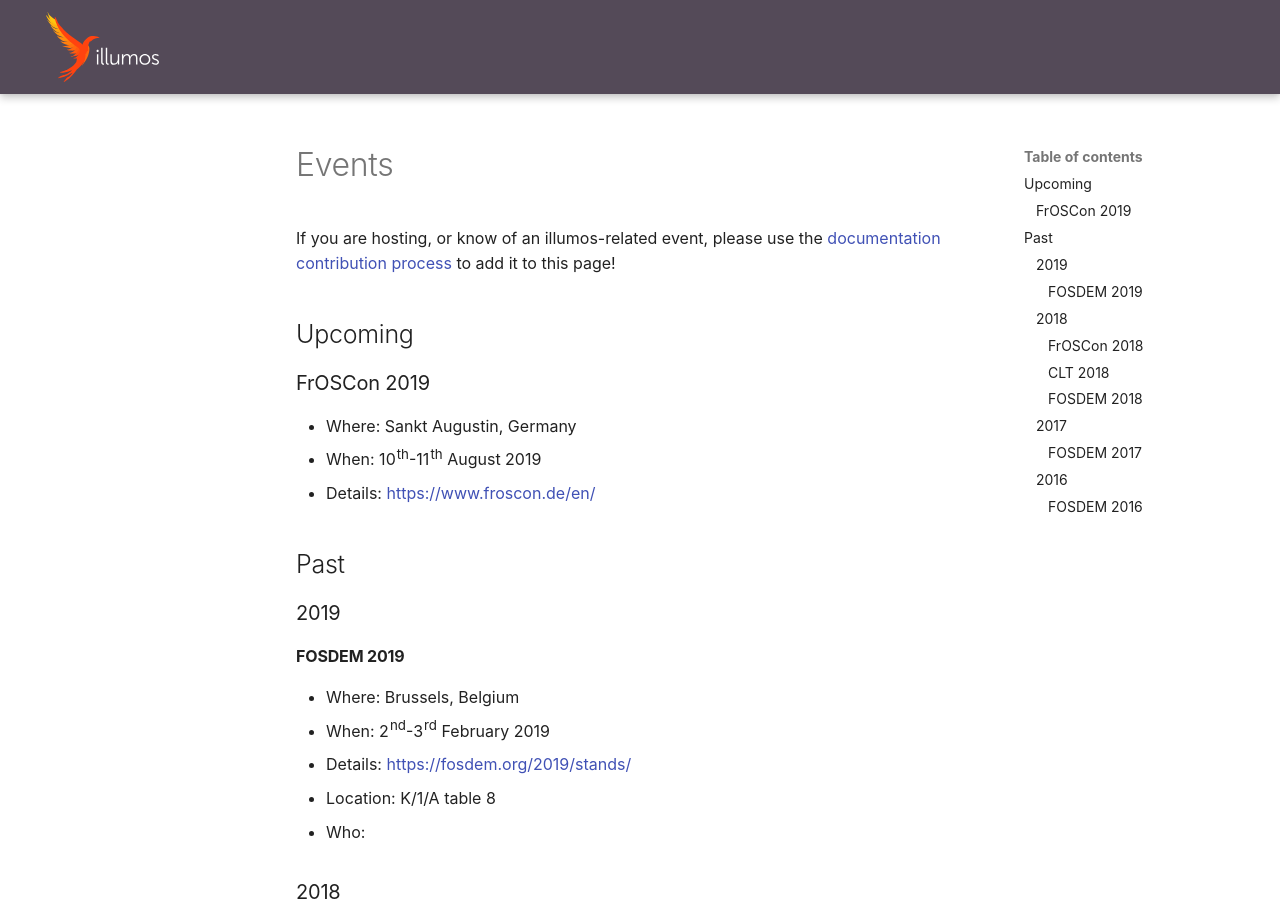
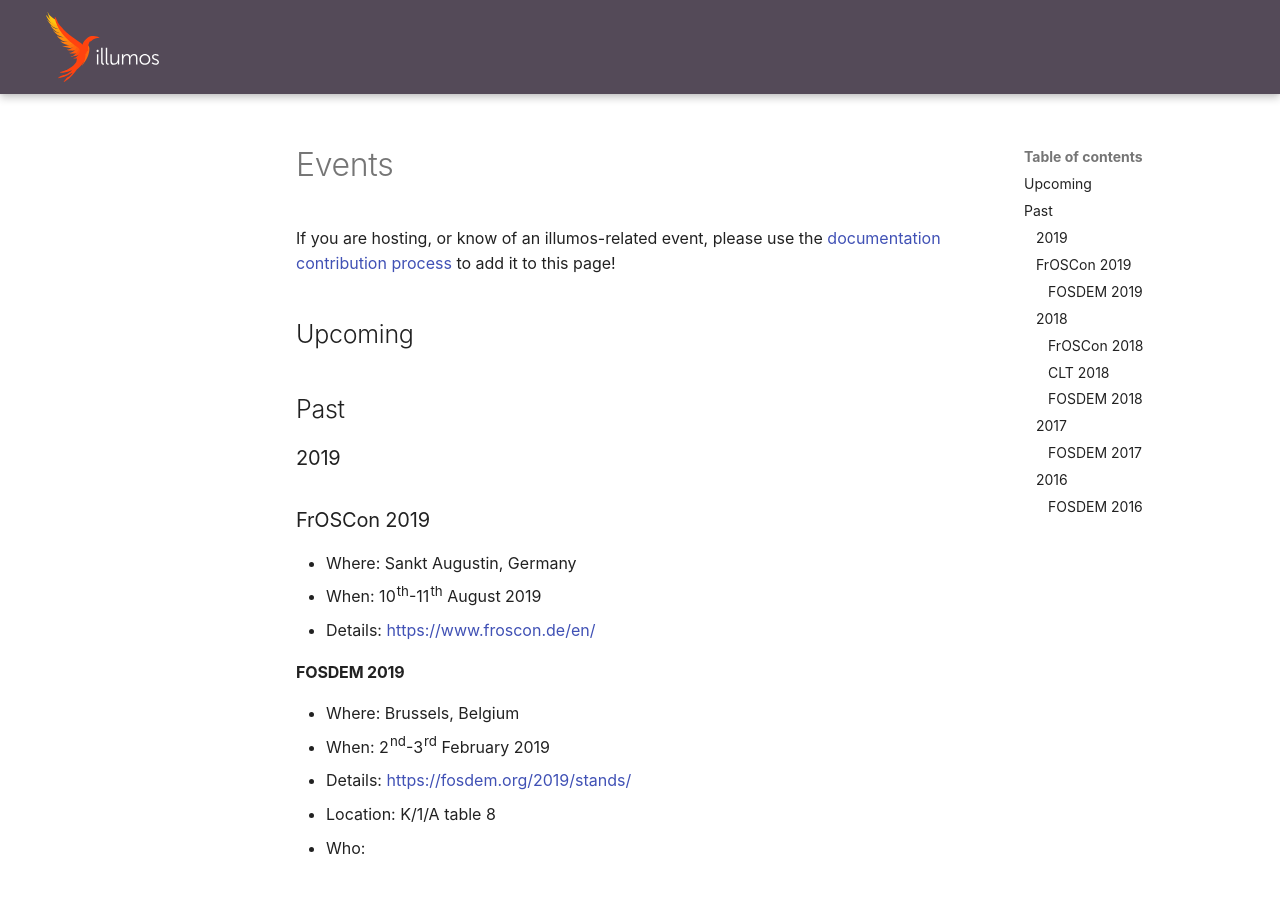
Before and after one commit to illumos/docs, an MkDocs documentation site: the page built from docs/community/events.md, in a window 1280 px wide and 900 px high. Built offline with MkDocs 1.6.1 and Material for MkDocs 9.7.7, drawn with Linux system fonts in a browser that asks for light colours.

```diff
--- a/docs/community/events.md
+++ b/docs/community/events.md
@@ -6,15 +6,15 @@ page!
 
 ## Upcoming
 
+## Past
+
+### 2019
+
 ### FrOSCon 2019
 
 - Where: Sankt Augustin, Germany
 - When: 10th-11th August 2019
 - Details: <https://www.froscon.de/en/>
-
-## Past
-
-### 2019
 
 #### FOSDEM 2019
 
```
